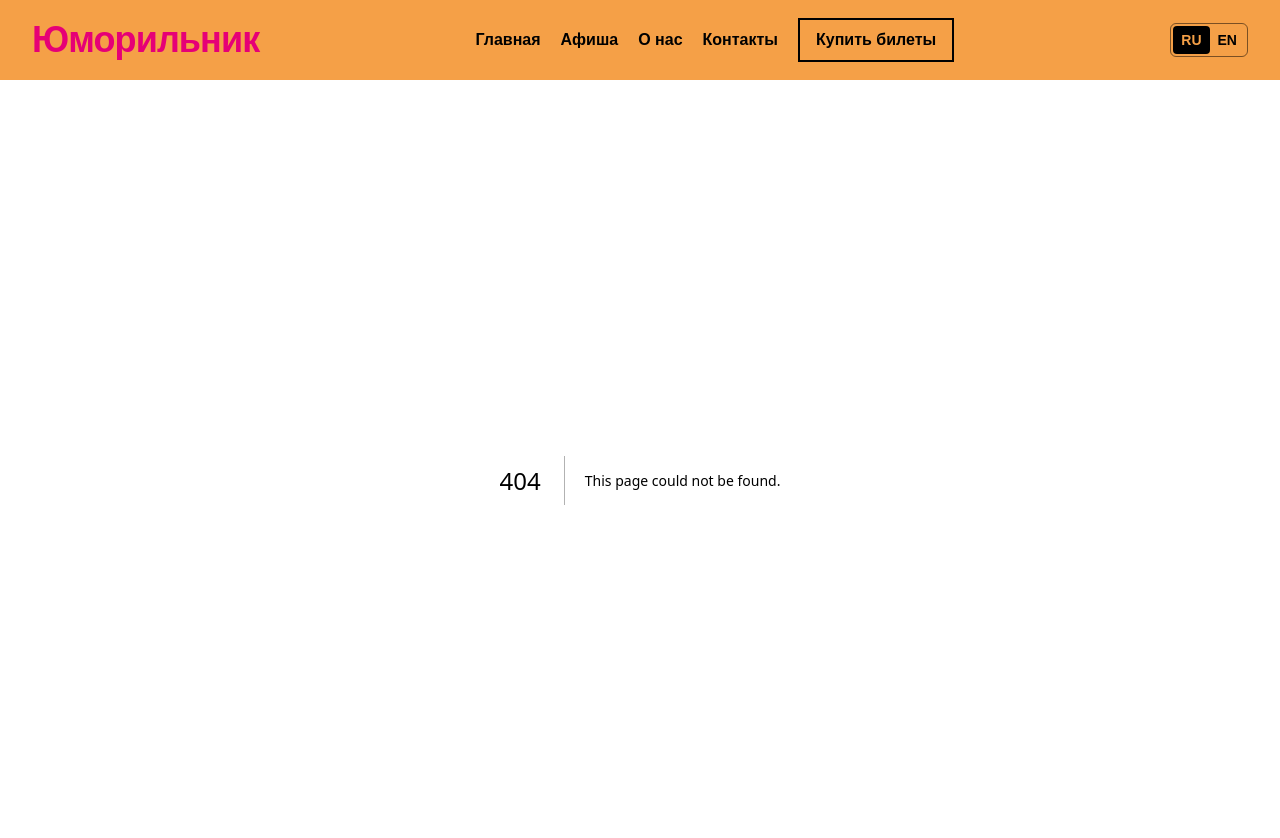
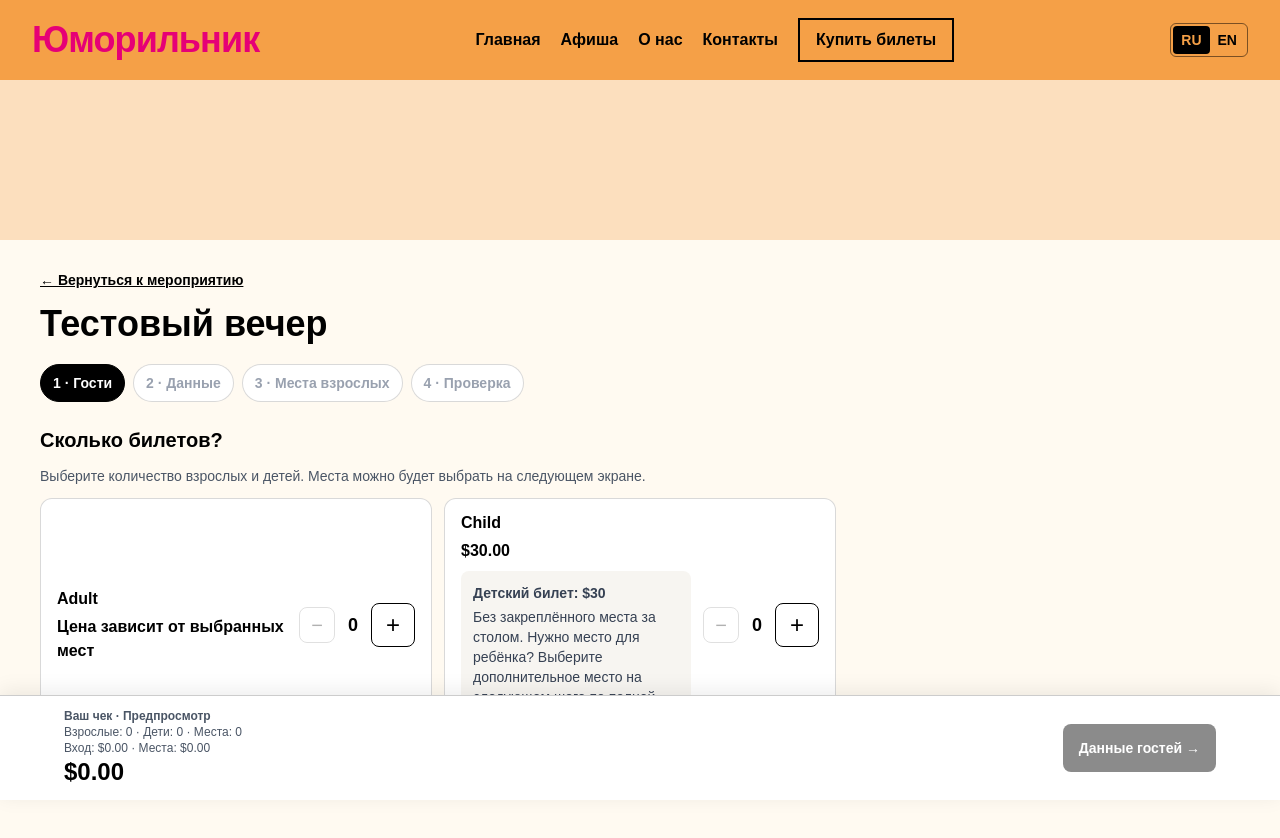
Before and after one commit to darshabloom/yumorilnik, a Next.js app: page /booking-test in a window 1280 px wide. Before the commit this address had no page. Shown: the top 838 px of the page. Built offline with nearby package versions, Linux system fonts and the light colour scheme.

Commit message:
test: add development-only fixture for browser booking journeys

```diff
--- /dev/null
+++ b/app/booking-test/page.tsx
@@ -0,0 +1,33 @@
+import { notFound } from "next/navigation";
+import BookingExperience, { type BookingEvent, type BookingTicket } from "@/components/BookingExperience";
+import type { PublicTable } from "@/components/CustomerVenueMap";
+import type { PriceZone } from "@/lib/priceZones";
+
+// Browser-test fixture. The route returns 404 in production and never uses live customer data.
+export default async function BookingTestPage({searchParams}:{searchParams:Promise<{scenario?:string}>}){
+ if(process.env.NODE_ENV==="production")notFound();
+ const {scenario="zone"}=await searchParams;
+ const whole=scenario==="whole",general=scenario==="general",legacy=scenario==="legacy",unpriced=scenario==="unpriced";
+ const event:BookingEvent={
+   slug:"booking-test",title:"Тестовый вечер",title_en:"Test celebration",image_url:null,
+   seating_mode:general?"general_admission":whole?"tables":"assigned_seats",
+   table_booking_mode:whole?"whole_table":"individual_seats",
+   pricing_model:legacy?"admission_plus_seat":"zone_full_seat",
+   adult_seat_required:!general,child_unseated_price_cents:3000,
+ };
+ const tickets:BookingTicket[]=[
+   {id:"adult",name:"Adult",description:null,price_cents:legacy?4000:general?4500:0,currency:"NZD",quantity_total:30,quantity_sold:0},
+   {id:"child",name:"Child",description:null,price_cents:3000,currency:"NZD",quantity_total:30,quantity_sold:0},
+ ];
+ const tables:PublicTable[]=[
+   {id:"A",label:"Table A",shape:"rect",x:230,y:260,width:190,height:100,rotation_deg:0,seats_top:4,seats_bottom:0,seats_left:0,seats_right:0,table_price_cents:20000,seat_price_cents:2000,is_active:true,price_zone_id:null},
+   {id:"B",label:"Table B",shape:"rect",x:550,y:260,width:150,height:90,rotation_deg:0,seats_top:2,seats_bottom:0,seats_left:0,seats_right:0,table_price_cents:12000,seat_price_cents:2000,is_active:true,price_zone_id:null},
+ ];
+ const zones:PriceZone[]=unpriced?[]:[{
+   id:"middle",event_id:"fixture",name:"Middle",price_cents:10500,color:"#f9d776",
+   x:0,y:0,width:1000,height:700,sort_order:1,points:null,
+ }];
+ return <BookingExperience event={event} tickets={tickets} venue={{
+   zones,tables,features:[],stage:{stage_x:390,stage_y:40,stage_width:220,stage_height:60,stage_rotation:0},
+ }}/>;
+}
```
